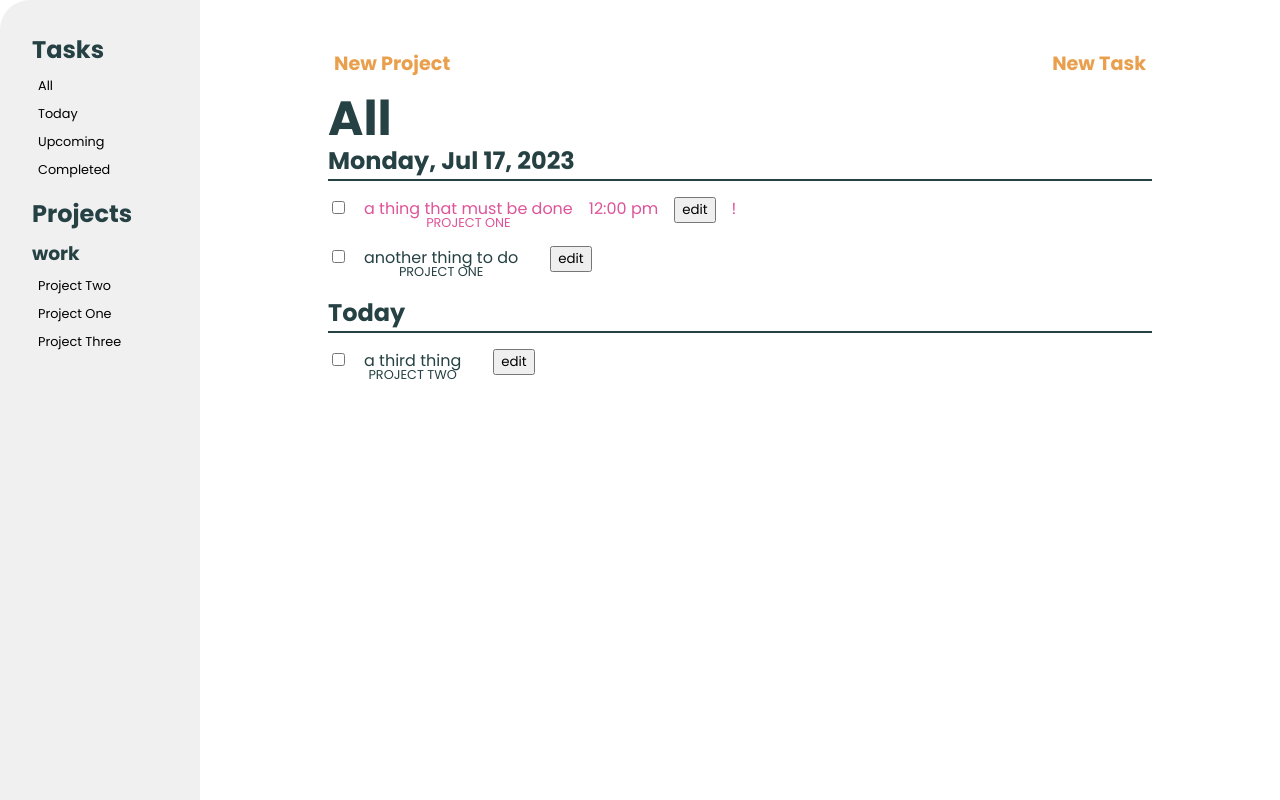
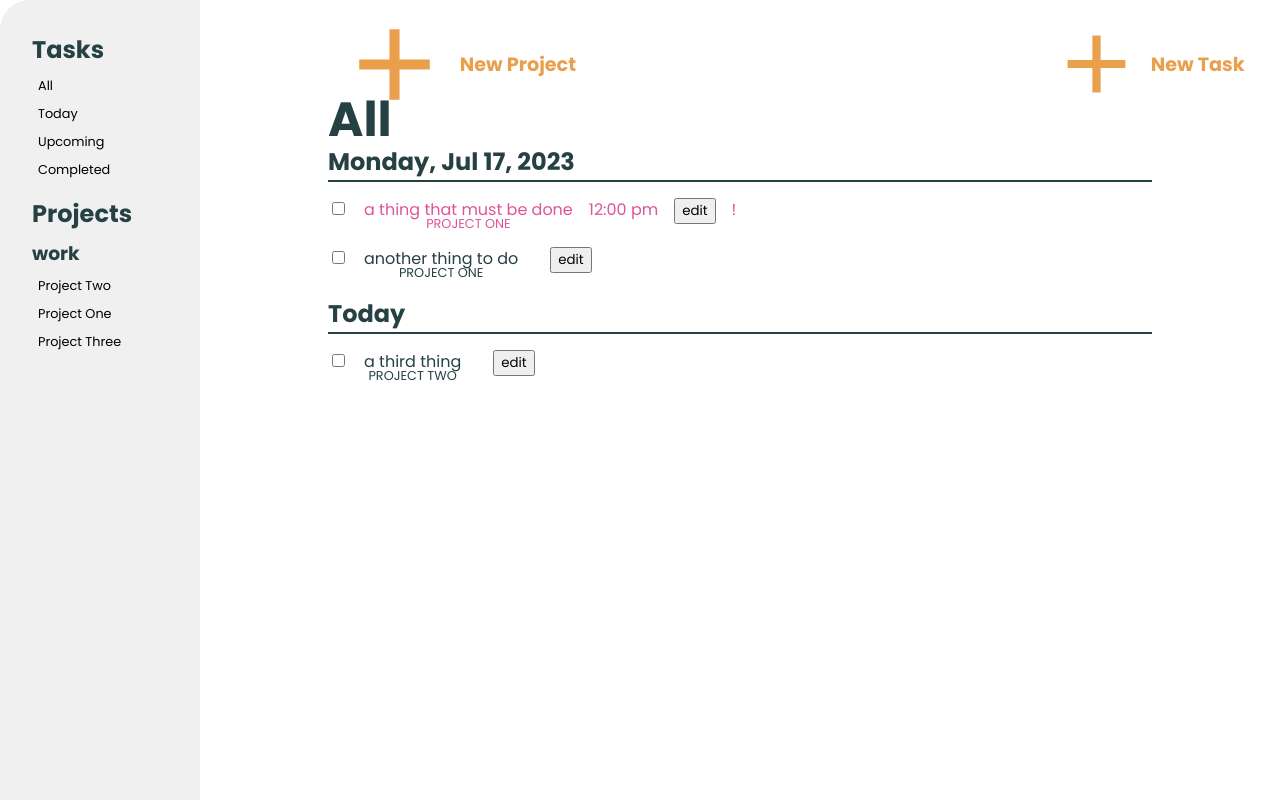
Before and after one commit to MooseCowBear/odin-todo, a website built with webpack: page dist/index.html in a window 1280 px wide. Built offline with nearby package versions, Linux system fonts and the light colour scheme.

Commit message:
add icons to new project, new task buttons

```diff
--- a/src/style.css
+++ b/src/style.css
@@ -171,6 +171,11 @@ button {
   font-weight: 700;
   font-size: 1.2rem;
   color: var(--accent);
+  height: 2rem;
+  display: flex;
+  align-items: center;
+  gap: 0.3rem;
+  white-space: nowrap;
 }
 
 .project-header {
--- a/src/subcomponents.js
+++ b/src/subcomponents.js
@@ -1,4 +1,5 @@
 import { generateTaskItemId } from "./viewHelpers.js";
+import Plus from "./plus.svg";
 
 export function createTaskGroup(groupTitle) {
   const groupDiv = document.createElement('div');
@@ -89,15 +90,28 @@ export function createTaskItem(todos, task, includeDate = false) {
 export function addNewFormBtns(parent) {
   const newFormBtnsDiv = document.createElement('div');
   newFormBtnsDiv.classList.add('new-buttons-div');
+
+  const plusIcon1 = new Image();
+  plusIcon1.src = Plus;
+
   const newProject = document.createElement('button');
-  newProject.textContent = "New Project";
   newProject.id = "new-project";
+  newProject.appendChild(plusIcon1);
+  const pcopy = document.createElement('span');
+  pcopy.textContent = "New Project";
+  newProject.appendChild(pcopy);
 
   newFormBtnsDiv.appendChild(newProject);
 
+  const plusIcon2 = new Image();
+  plusIcon2.src = Plus;
+
   const newTask = document.createElement('button');
-  newTask.textContent = "New Task";
   newTask.id = "new-task";
+  newTask.appendChild(plusIcon2);
+  const taskcopy = document.createElement('span');
+  taskcopy.textContent = "New Task";
+  newTask.appendChild(taskcopy);
 
   newFormBtnsDiv.appendChild(newTask);
 
```
Also changed, not shown: dist/46f3a754dff9273f7a4b.svg (added), dist/main.js, src/plus.svg (added).
